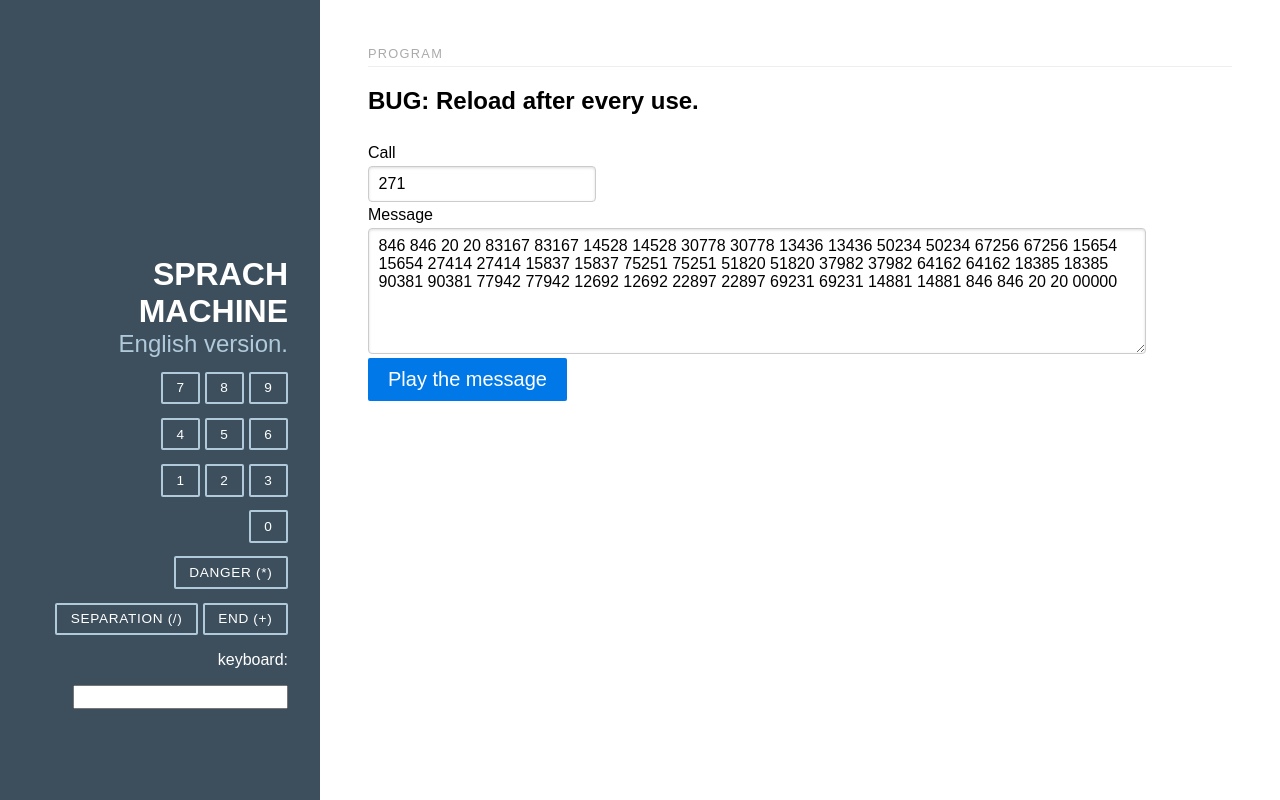
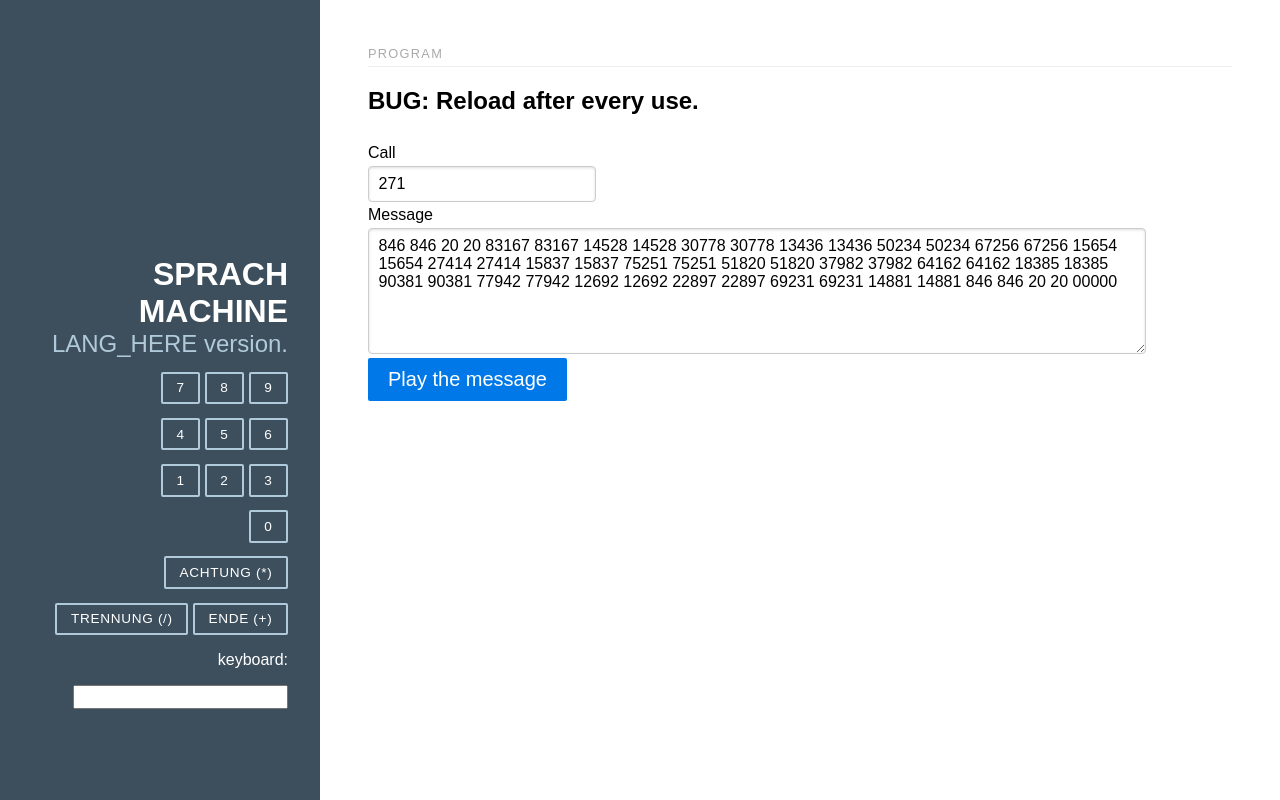
Before and after one commit to interstellar-tars/CodeWWWeb-Sprach, a plain HTML site: page Lang/German/index.html in a window 1280 px wide. Drawn offline with Linux system fonts and the light colour scheme; files that its build step writes are made by us from their sources; no server answers; files whose address does not match are found by name.

Commit message:
Update index.html

```diff
--- a/Lang/German/index.html
+++ b/Lang/German/index.html
@@ -12,10 +12,15 @@
             font-size: 125%;
         }
     </style>
+
     <link rel="stylesheet" href="css/main-grid.css">
 
 
+
+
+
     <link rel="stylesheet" href="css/layouts/blog.css">
+
 
 </head>
 
@@ -26,7 +31,7 @@
             <div class="header">
                 <hgroup>
                     <h1 class="brand-title">sprach machine</h1>
-                    <h2 class="brand-tagline">English version.</h2>
+                    <h2 class="brand-tagline">LANG_HERE version.</h2>
                 </hgroup>
 
                 <nav class="nav">
@@ -70,13 +75,13 @@
                     </ul>
                     <ul class="nav-list">
                         <li class="nav-item">
-                            <a class="pure-button" href="javascript:playSound(10,0)">Danger (*)</a>
+                            <a class="pure-button" href="javascript:playSound(10,0)">Achtung (*)</a>
                         </li>
                         <li class="nav-item">
-                            <a class="pure-button" href="javascript:playSound(11,0)">Separation (/)</a>
+                            <a class="pure-button" href="javascript:playSound(11,0)">Trennung (/)</a>
                         </li>
                         <li class="nav-item">
-                            <a class="pure-button" href="javascript:playSound(12,0)">End (+)</a>
+                            <a class="pure-button" href="javascript:playSound(12,0)">Ende (+)</a>
                         </li>
                     </ul>
                 </nav>
@@ -103,6 +108,7 @@
                     </form>
                 </div>
 
+            </div>
         </div>
     </div>
 
```
